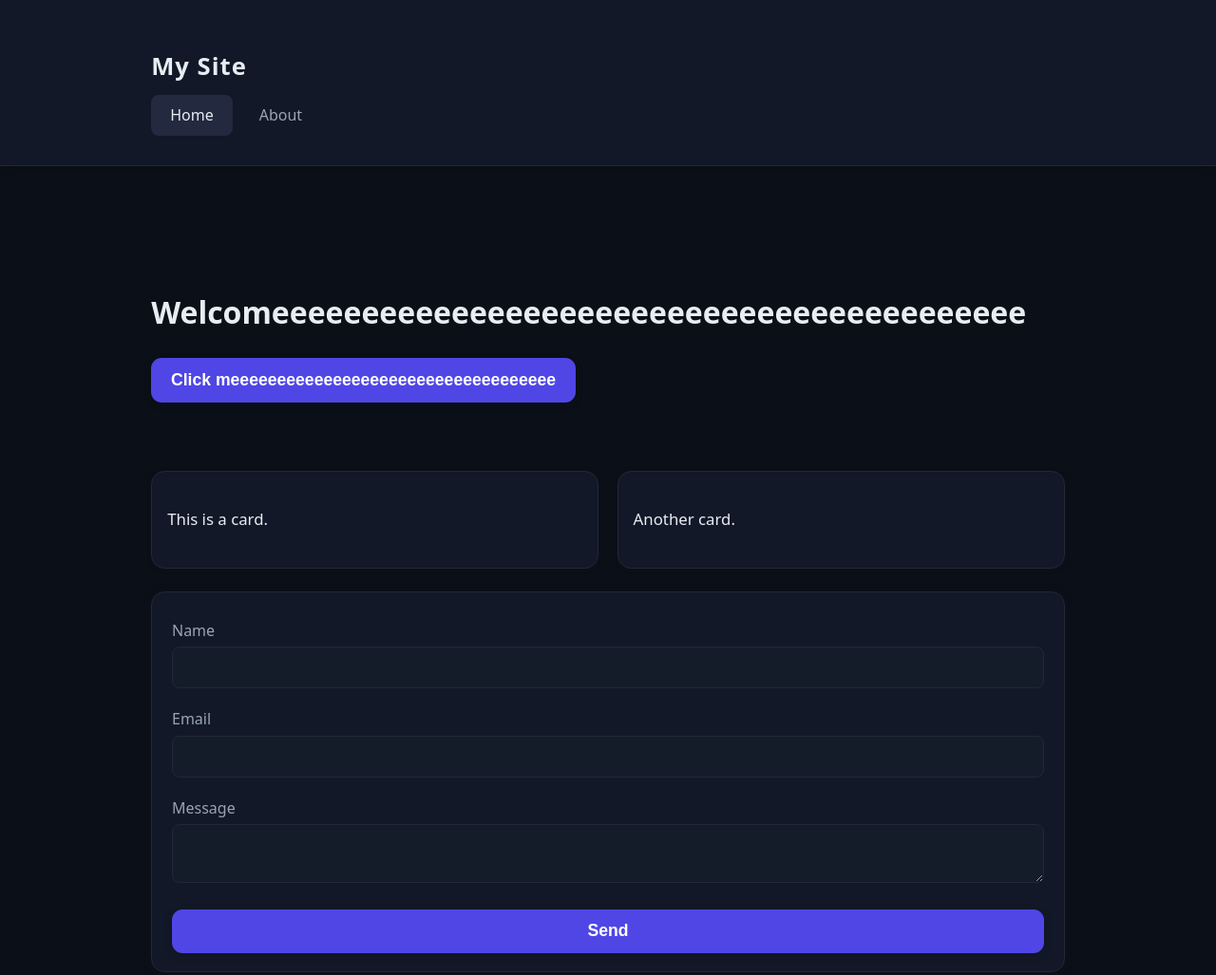
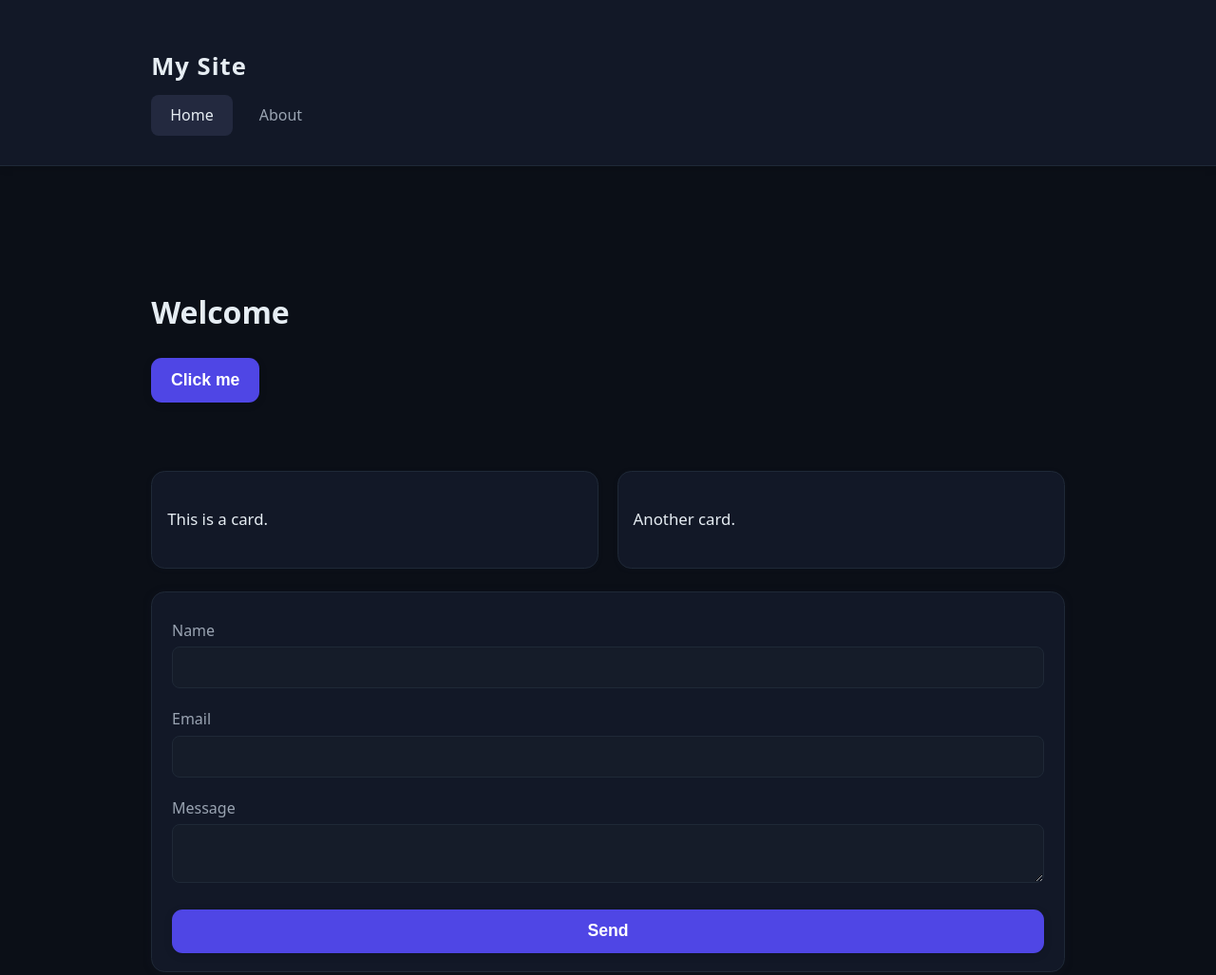
Before and after one commit to Lavanya5577/Pipeline_generator, a plain HTML site: page index.html in a window 1280 px wide. Shown: the top 1027 px of the page at 95% size. Drawn offline with Linux system fonts and the light colour scheme.

Commit message:
Update index.html

```diff
--- a/index.html
+++ b/index.html
@@ -17,8 +17,8 @@
   </header>
   <main class="container">
     <section class="hero">
-      <h2>Welcomeeeeeeeeeeeeeeeeeeeeeeeeeeeeeeeeeeeeeeeeee</h2>
-      <button id="ctaBtn" class="btn">Click meeeeeeeeeeeeeeeeeeeeeeeeeeeeeeeeeee</button>
+      <h2>Welcome</h2>
+      <button id="ctaBtn" class="btn">Click me</button>
       <p id="ctaMsg"></p>
     </section>
     <section class="card-grid">
```
